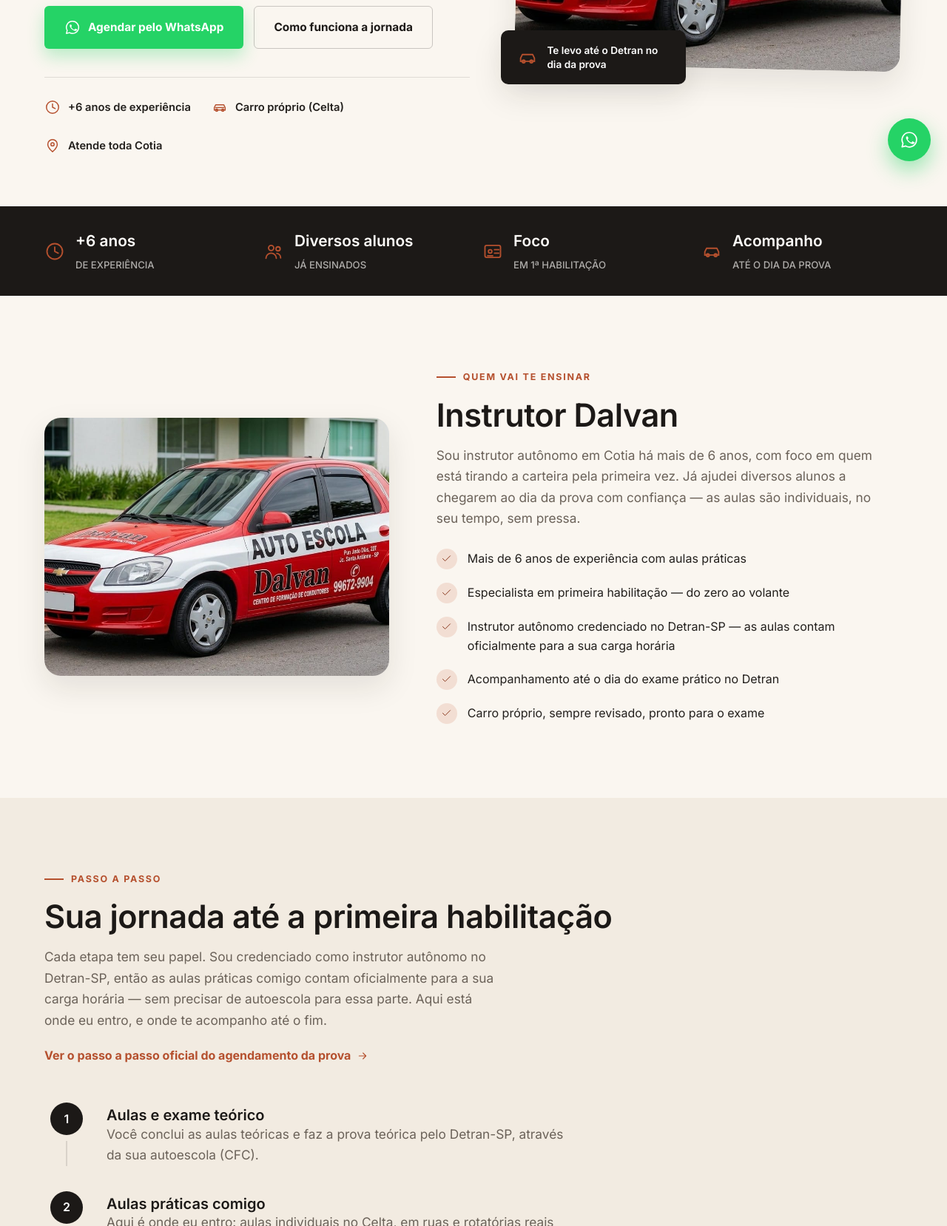
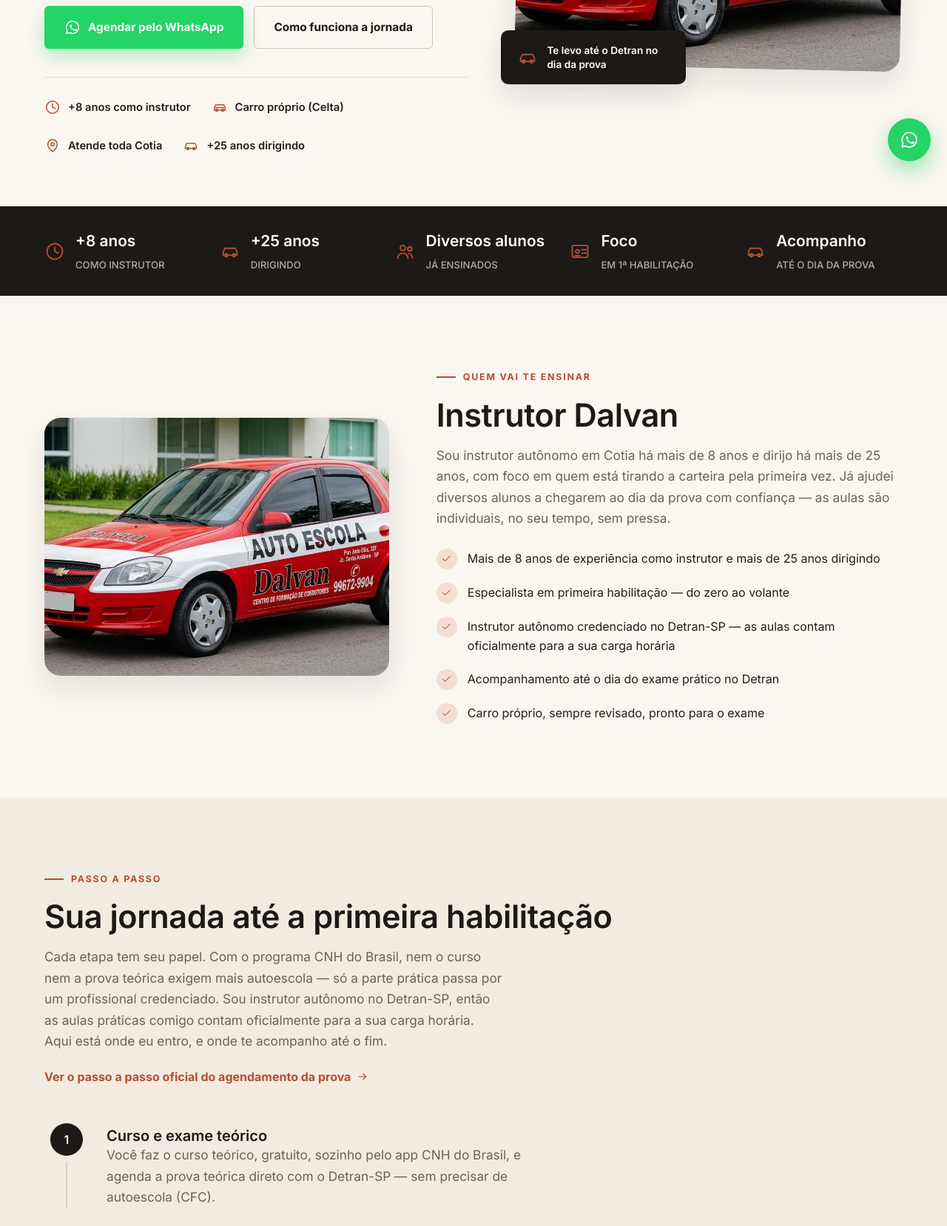
Before and after one commit to Diogozura/dalvan_instrutor, a plain HTML site: page index.html in a window 1280 px wide. Shown: the part 560-2218 px from the top of the page at 74% size. Drawn offline with Linux system fonts and the light colour scheme.

Commit message:
Update index.html

```diff
--- a/index.html
+++ b/index.html
@@ -36,7 +36,7 @@
 <meta property="og:type" content="website">
 <meta property="og:site_name" content="Instrutor Dalvan">
 <meta property="og:title" content="Instrutor Dalvan | Aulas de Direção para 1ª Habilitação em Cotia - SP">
-<meta property="og:description" content="Aulas práticas individuais com quem entende de primeira habilitação. Mais de 6 anos de experiência, carro próprio e acompanhamento até o dia da prova.">
+<meta property="og:description" content="Aulas práticas individuais com quem entende de primeira habilitação. +8 anos como instrutor e mais de 25 anos de experiência ao volante, carro próprio e acompanhamento até o dia da prova.">
 <meta property="og:image" content="https://instrutordalvan.com.br/img/nova-capa-compartilhamento.png">
 <meta property="og:image:secure_url" content="https://instrutordalvan.com.br/img/nova-capa-compartilhamento.png">
 <meta property="og:image:width" content="1200">
@@ -47,7 +47,7 @@
 <meta property="og:locale" content="pt_BR">
 <meta name="twitter:card" content="summary_large_image">
 <meta name="twitter:title" content="Instrutor Dalvan | Aulas de Direção para 1ª Habilitação em Cotia - SP">
-<meta name="twitter:description" content="Aulas práticas individuais com quem entende de primeira habilitação. Mais de 6 anos de experiência, carro próprio e acompanhamento até o dia da prova.">
+<meta name="twitter:description" content="Aulas práticas individuais com quem entende de primeira habilitação. +8 anos como instrutor e mais de 25 anos de experiência ao volante, carro próprio e acompanhamento até o dia da prova.">
 <meta name="twitter:image" content="https://instrutordalvan.com.br/img/nova-capa-compartilhamento.png">
 <meta name="twitter:image:alt" content="Carro Celta do Instrutor Dalvan, usado nas aulas de direção para primeira habilitação em Cotia - SP">
 <meta name="theme-color" content="#c1531f">
@@ -67,7 +67,7 @@
   "url": "https://instrutordalvan.com.br/",
   "image": "https://instrutordalvan.com.br/img/nova-capa-compartilhamento.png",
   "logo": "https://instrutordalvan.com.br/img/favicon.png",
-  "description": "Instrutor autônomo credenciado no Detran-SP em Cotia (SP), especializado em aulas práticas para primeira habilitação, com mais de 6 anos de experiência. As aulas contam oficialmente para a carga horária exigida pelo Detran. Carro próprio (Celta) e acompanhamento até o dia da prova.",
+  "description": "Instrutor autônomo credenciado no Detran-SP em Cotia (SP), especializado em aulas práticas para primeira habilitação, com mais de 8 anos como instrutor e mais de 25 anos de experiência como motorista. As aulas contam oficialmente para a carga horária exigida pelo Detran. Carro próprio (Celta) e acompanhamento até o dia da prova.",
   "telephone": "+5511996729904",
   "priceRange": "R$350 - R$1050",
   "aggregateRating": {
@@ -167,7 +167,7 @@
       "name": "Preciso estar matriculado em autoescola (CFC)?",
       "acceptedAnswer": {
         "@type": "Answer",
-        "text": "Para o curso e a prova teórica, sim, ainda é preciso passar por uma autoescola ou EAD credenciado. Já a parte prática pode ser feita inteiramente com o instrutor Dalvan, que é autônomo credenciado no Detran-SP — as aulas práticas contam oficialmente para a carga horária, sem precisar de CFC para essa etapa."
+        "text": "Não. Com o programa CNH do Brasil, o curso teórico é gratuito e feito sozinho pelo app CNH do Brasil, e a prova teórica é agendada direto no Detran-SP — sem precisar de autoescola ou CFC. A única etapa que passa por um profissional credenciado é a prática, com o instrutor Dalvan, que é autônomo credenciado no Detran-SP e cujas aulas contam oficialmente para a carga horária do aluno."
       }
     },
     {
@@ -246,7 +246,7 @@
       <div style="display:flex; flex-wrap:wrap; gap:28px; padding-top:28px; border-top:1px solid var(--linha);">
         <div style="display:flex; align-items:center; gap:10px;">
           <svg class="icon" style="color:var(--terracota);" viewBox="0 0 24 24"><circle cx="12" cy="12" r="9"/><polyline points="12 7 12 12 16 14"/></svg>
-          <span style="font-weight:600; font-size:.92rem;">+6 anos de experiência</span>
+          <span style="font-weight:600; font-size:.92rem;">+8 anos como instrutor</span>
         </div>
         <div style="display:flex; align-items:center; gap:10px;">
           <svg class="icon" style="color:var(--terracota);" viewBox="0 0 24 24"><path d="M4 16.2v-3.6L6 8.4h12l2 4.2v3.6"/><path d="M4 16.2h16"/><circle cx="7.5" cy="16.4" r="1.6"/><circle cx="16.5" cy="16.4" r="1.6"/><path d="M6 12.6h12"/></svg>
@@ -255,6 +255,10 @@
         <div style="display:flex; align-items:center; gap:10px;">
           <svg class="icon" style="color:var(--terracota);" viewBox="0 0 24 24"><path d="M12 21s-7-6.2-7-11a7 7 0 0 1 14 0c0 4.8-7 11-7 11z"/><circle cx="12" cy="10" r="2.4"/></svg>
           <span style="font-weight:600; font-size:.92rem;">Atende toda Cotia</span>
+        </div>
+        <div style="display:flex; align-items:center; gap:10px;">
+          <svg class="icon" style="color:var(--terracota);" viewBox="0 0 24 24"><path d="M4 16.2v-3.6L6 8.4h12l2 4.2v3.6"/><path d="M4 16.2h16"/><circle cx="7.5" cy="16.4" r="1.6"/><circle cx="16.5" cy="16.4" r="1.6"/></svg>
+          <span style="font-weight:600; font-size:.92rem;">+25 anos dirigindo</span>
         </div>
       </div>
     </div>
@@ -276,7 +280,11 @@
   <div class="container">
     <div class="trust-item">
       <svg class="icon icon-lg" viewBox="0 0 24 24"><circle cx="12" cy="12" r="9"/><polyline points="12 7 12 12 16 14"/></svg>
-      <div><strong>+6 anos</strong><span>DE EXPERIÊNCIA</span></div>
+      <div><strong>+8 anos</strong><span>COMO INSTRUTOR</span></div>
+    </div>
+    <div class="trust-item">
+      <svg class="icon icon-lg" viewBox="0 0 24 24"><path d="M4 16.2v-3.6L6 8.4h12l2 4.2v3.6"/><path d="M4 16.2h16"/><circle cx="7.5" cy="16.4" r="1.6"/><circle cx="16.5" cy="16.4" r="1.6"/></svg>
+      <div><strong>+25 anos</strong><span>DIRIGINDO</span></div>
     </div>
     <div class="trust-item">
       <svg class="icon icon-lg" viewBox="0 0 24 24"><circle cx="9" cy="8" r="3"/><path d="M3 20c0-3.3 2.7-6 6-6s6 2.7 6 6"/><circle cx="17" cy="9" r="2.4"/><path d="M15.5 14.2c2.6.4 4.5 2.6 4.5 5.3"/></svg>
@@ -304,13 +312,13 @@
     <div class="reveal">
       <span class="kicker">Quem vai te ensinar</span>
       <h2>Instrutor Dalvan</h2>
-      <p class="lead" style="margin-bottom:26px;">Sou instrutor autônomo em Cotia há mais de 6 anos, com foco em quem está tirando a carteira pela primeira vez. Já ajudei diversos alunos a chegarem ao dia da prova com confiança — as aulas são individuais, no seu tempo, sem pressa.</p>
+      <p class="lead" style="margin-bottom:26px;">Sou instrutor autônomo em Cotia há mais de 8 anos e dirijo há mais de 25 anos, com foco em quem está tirando a carteira pela primeira vez. Já ajudei diversos alunos a chegarem ao dia da prova com confiança — as aulas são individuais, no seu tempo, sem pressa.</p>
       <div style="display:grid; gap:18px;">
         <div style="display:flex; gap:14px; align-items:flex-start;">
           <span style="flex:none; width:28px;height:28px;border-radius:50%; background:var(--terracota-luz); color:var(--terracota-escuro); display:flex; align-items:center; justify-content:center;">
             <svg class="icon" style="width:15px;height:15px;" viewBox="0 0 24 24"><polyline points="20 6 9 17 4 12"/></svg>
           </span>
-          <span>Mais de 6 anos de experiência com aulas práticas</span>
+          <span>Mais de 8 anos de experiência como instrutor e mais de 25 anos dirigindo</span>
         </div>
         <div style="display:flex; gap:14px; align-items:flex-start;">
           <span style="flex:none; width:28px;height:28px;border-radius:50%; background:var(--terracota-luz); color:var(--terracota-escuro); display:flex; align-items:center; justify-content:center;">
@@ -348,7 +356,7 @@
   <div class="container">
     <span class="kicker">Passo a passo</span>
     <h2>Sua jornada até a primeira habilitação</h2>
-    <p class="lead" style="margin-bottom:20px;">Cada etapa tem seu papel. Sou credenciado como instrutor autônomo no Detran-SP, então as aulas práticas comigo contam oficialmente para a sua carga horária — sem precisar de autoescola para essa parte. Aqui está onde eu entro, e onde te acompanho até o fim.</p>
+    <p class="lead" style="margin-bottom:20px;">Cada etapa tem seu papel. Com o programa CNH do Brasil, nem o curso nem a prova teórica exigem mais autoescola — só a parte prática passa por um profissional credenciado. Sou instrutor autônomo no Detran-SP, então as aulas práticas comigo contam oficialmente para a sua carga horária. Aqui está onde eu entro, e onde te acompanho até o fim.</p>
     <a href="/prova/" style="display:inline-flex; align-items:center; gap:8px; font-weight:700; color:var(--terracota); margin-bottom:50px;">
       Ver o passo a passo oficial do agendamento da prova
       <svg class="icon" style="width:16px;height:16px;" viewBox="0 0 24 24"><path d="M5 12h14M13 6l6 6-6 6"/></svg>
@@ -361,8 +369,8 @@
           <span style="flex:1; width:2px; background:var(--linha); margin-top:8px;"></span>
         </div>
         <div style="padding-top:6px;">
-          <h3>Aulas e exame teórico</h3>
-          <p class="lead">Você conclui as aulas teóricas e faz a prova teórica pelo Detran-SP, através da sua autoescola (CFC).</p>
+          <h3>Curso e exame teórico</h3>
+          <p class="lead">Você faz o curso teórico, gratuito, sozinho pelo app CNH do Brasil, e agenda a prova teórica direto com o Detran-SP — sem precisar de autoescola (CFC).</p>
         </div>
       </div>
 
@@ -631,7 +639,7 @@
       </div>
       <div class="faq-item" style="border-bottom:1px solid var(--linha); padding:22px 0;">
         <div class="faq-q" style="display:flex; justify-content:space-between; align-items:center; cursor:pointer; font-weight:700;">Preciso estar matriculado em autoescola (CFC)? <span style="color:var(--terracota); font-size:1.3rem;">+</span></div>
-        <div class="faq-a" style="max-height:0; overflow:hidden; transition:max-height .25s ease; color:var(--tinta-suave); font-size:.95rem;">Para o curso e a prova teórica, sim, ainda é preciso passar por uma autoescola ou EAD credenciado. Já a parte prática pode ser feita inteiramente comigo — sou instrutor autônomo credenciado no Detran-SP, e as aulas práticas contam oficialmente para a sua carga horária, sem precisar de CFC para essa etapa.</div>
+        <div class="faq-a" style="max-height:0; overflow:hidden; transition:max-height .25s ease; color:var(--tinta-suave); font-size:.95rem;">Não. Com o programa CNH do Brasil, o curso teórico é gratuito e feito sozinho pelo app CNH do Brasil, e a prova teórica é agendada direto no Detran-SP — sem precisar de autoescola ou CFC. A única etapa que passa por um profissional credenciado é a prática, comigo — sou instrutor autônomo credenciado no Detran-SP, e as aulas práticas contam oficialmente para a sua carga horária.</div>
       </div>
       <div class="faq-item" style="border-bottom:1px solid var(--linha); padding:22px 0;">
         <div class="faq-q" style="display:flex; justify-content:space-between; align-items:center; cursor:pointer; font-weight:700;">As aulas são em Cotia mesmo? <span style="color:var(--terracota); font-size:1.3rem;">+</span></div>
@@ -675,7 +683,7 @@
       <div class="logo" style="margin-bottom:14px;">
         <span class="logo-badge">D</span> Instrutor Dalvan
       </div>
-      <p style="max-width:320px; font-size:.9rem;">Aulas de direção particulares em Cotia - SP, com foco em primeira habilitação. Mais de 6 anos de experiência ajudando pessoas a dirigirem com segurança e confiança.</p>
+      <p style="max-width:320px; font-size:.9rem;">Aulas de direção particulares em Cotia - SP, com foco em primeira habilitação. Mais de 8 anos como instrutor e mais de 25 anos de experiência ao volante, ajudando pessoas a dirigirem com segurança e confiança.</p>
     </div>
     <div>
       <h4>Navegação</h4>
```
